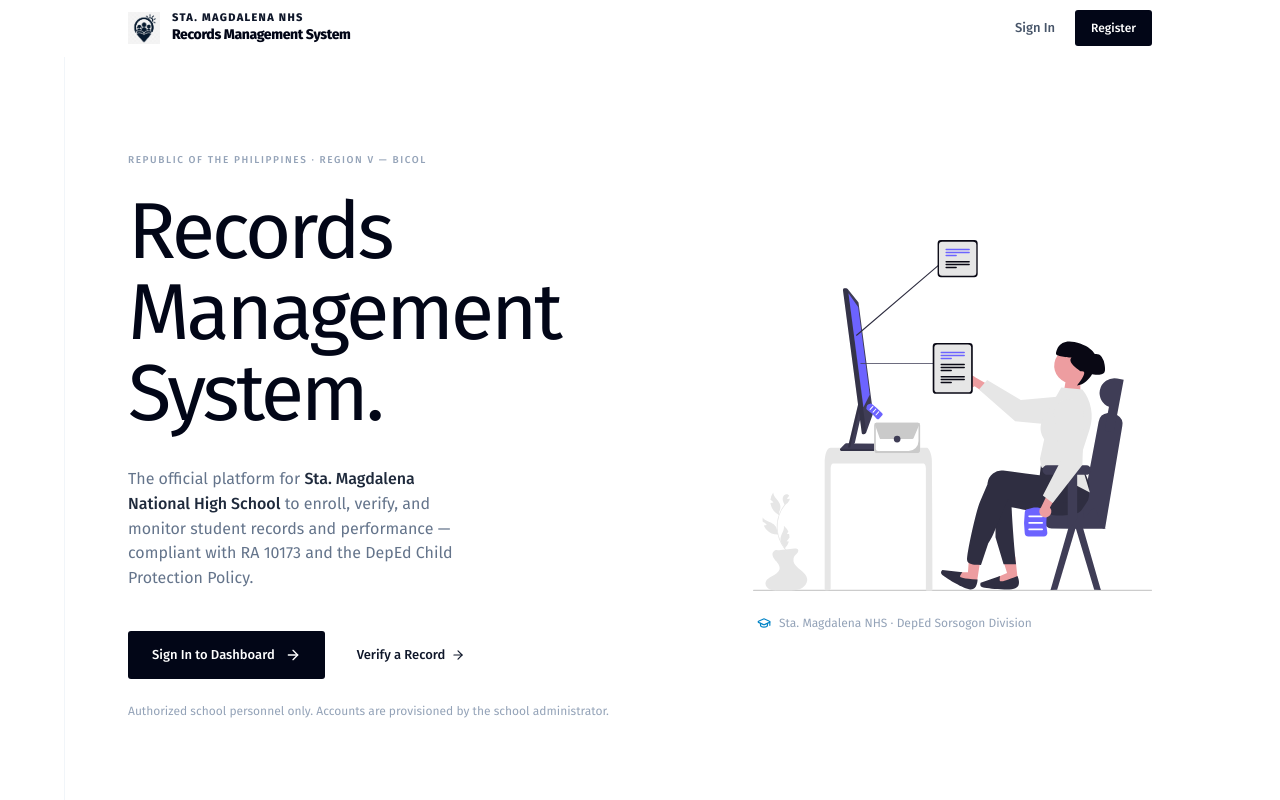
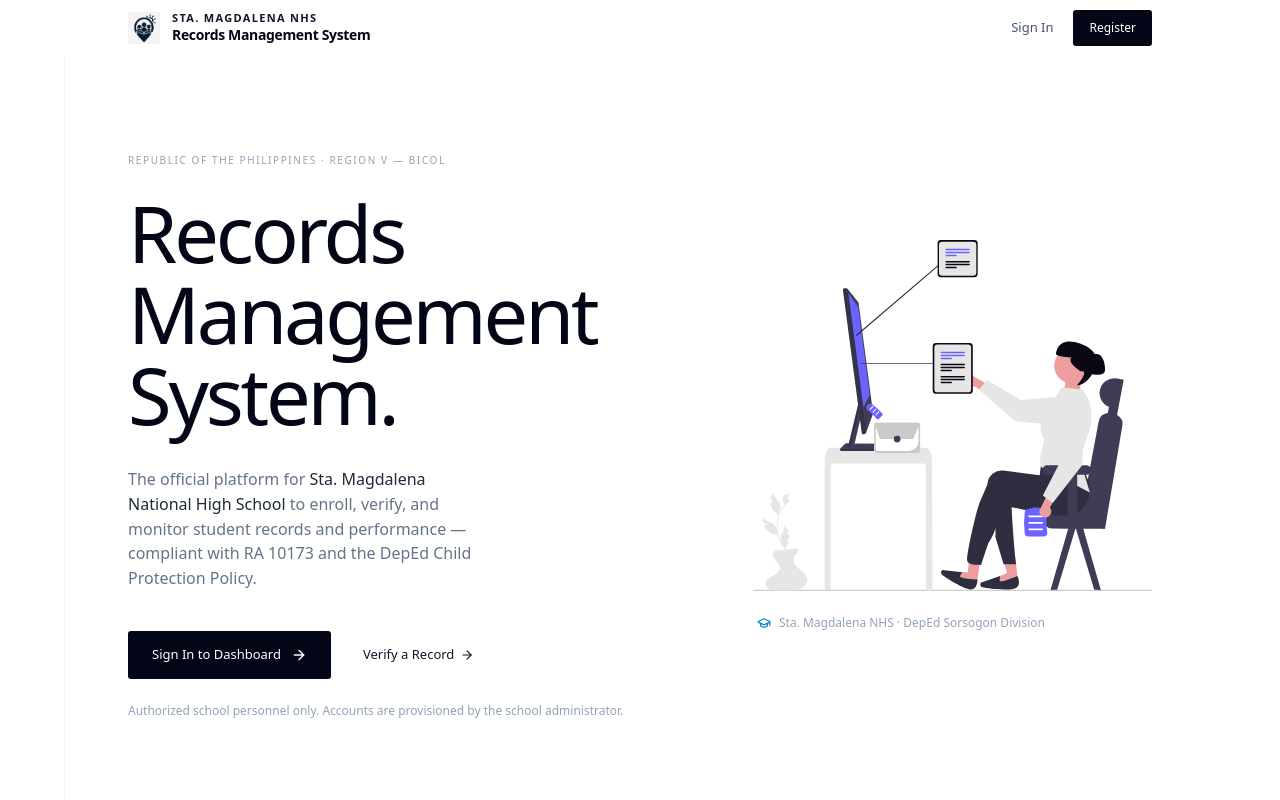
Before and after one commit to jobelGolde12/cms, a Next.js app: page / in a window 1280 px wide. Shown: the top 800 px of the page. Built offline with nearby package versions, Linux system fonts and the light colour scheme; no server answers.

Commit message:
Add turso db

```diff
--- a/src/app/layout.tsx
+++ b/src/app/layout.tsx
@@ -1,21 +1,6 @@
 import type { Metadata, Viewport } from "next";
-import { Fira_Sans, Fira_Code } from "next/font/google";
 import { BRAND_NAME, logoImage } from "@/components/logo";
 import "./globals.css";
-
-const firaSans = Fira_Sans({
-  subsets: ["latin"],
-  weight: ["300", "400", "500", "600", "700", "800", "900"],
-  variable: "--font-fira-sans",
-  display: "swap",
-});
-
-const firaCode = Fira_Code({
-  subsets: ["latin"],
-  weight: ["400", "500"],
-  variable: "--font-fira-code",
-  display: "swap",
-});
 
 export const viewport: Viewport = {
   width: "device-width",
@@ -68,7 +53,7 @@
 
 export default function RootLayout({ children }: LayoutProps<"/">) {
   return (
-    <html lang="en" className={`${firaSans.variable} ${firaCode.variable} h-full antialiased`}>
+    <html lang="en" className="h-full antialiased">
       <body className="min-h-full bg-brand-50 font-sans text-brand-950">
         {children}
       </body>
```
